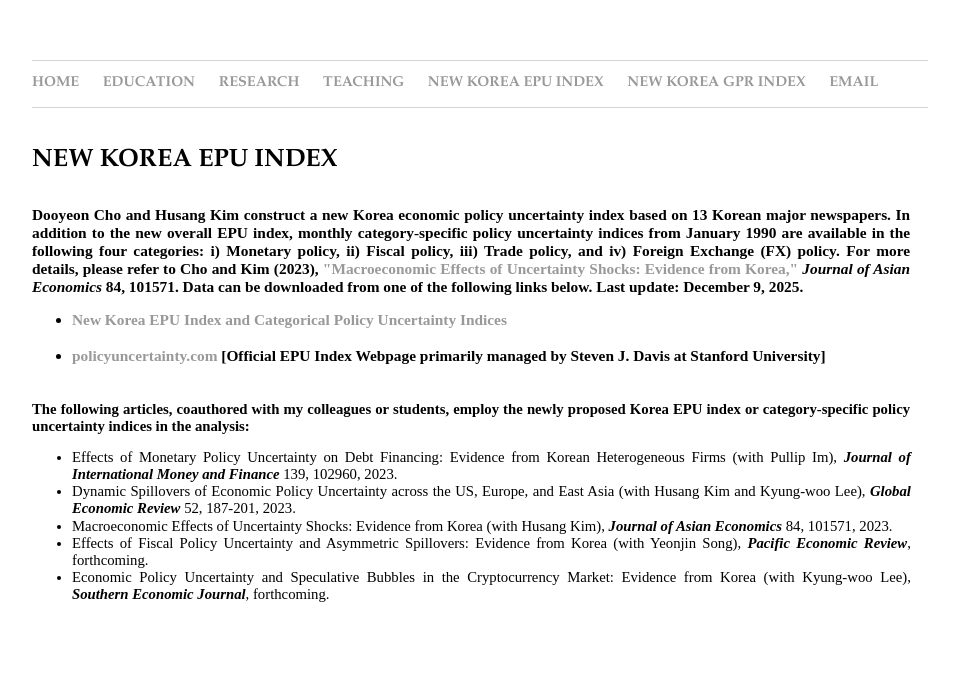
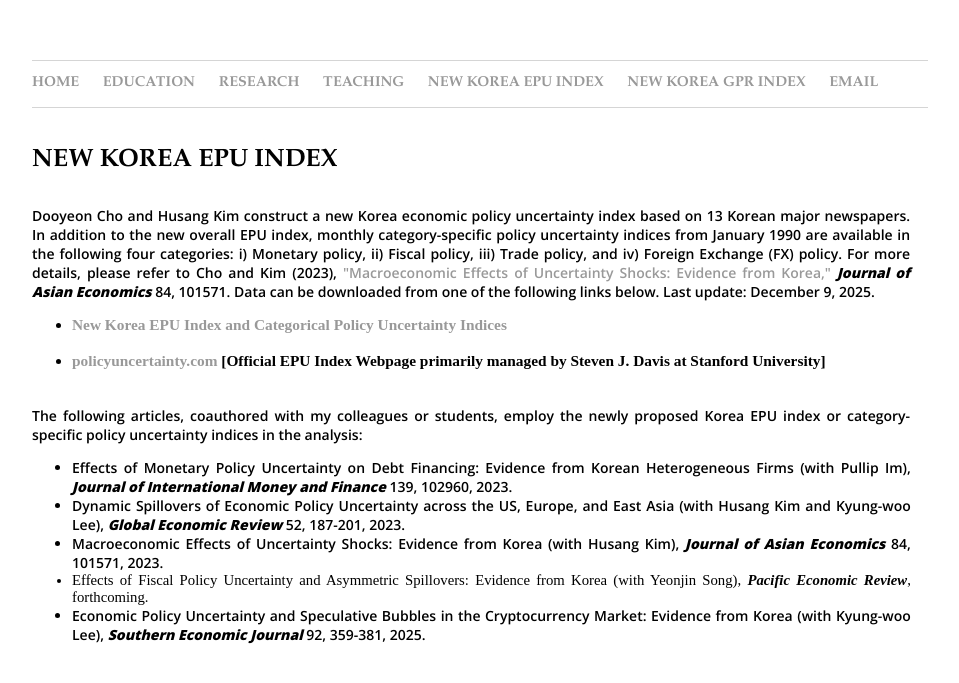
Before and after one commit to dooyeoncho/dooyeoncho.github.io, a Jekyll site: the page built from pages/new_korean_epu_index.html, in a window 1280 px wide. Shown: the top 683 px of the page, without its empty margins (160-1119 px from the left). Built offline with Jekyll 4.4.1, drawn with Linux system fonts in a browser that asks for light colours.

Commit message:
Update new_korean_epu_index.html

```diff
--- a/pages/new_korean_epu_index.html
+++ b/pages/new_korean_epu_index.html
@@ -30,7 +30,7 @@
 <h1 class="headerstyle">NEW KOREA EPU INDEX</h1>
 </div>
 <div><b>
-			<div><span>Dooyeon Cho and Husang Kim construct a new Korea economic policy uncertainty index based on 13 Korean major newspapers. In addition to the new overall EPU index, monthly
+			<div><span class="highlight-title">Dooyeon Cho and Husang Kim construct a new Korea economic policy uncertainty index based on 13 Korean major newspapers. In addition to the new overall EPU index, monthly
         category-specific policy uncertainty indices from January 1990 are available in the following four categories: i) Monetary policy, ii) Fiscal policy,
         iii) Trade policy, and iv) Foreign Exchange (FX) policy. For more details, please refer to Cho and Kim (2023), <a href="https://www.sciencedirect.com/science/article/pii/S1049007822001270">"Macroeconomic Effects of Uncertainty Shocks: Evidence from Korea," </a> <em property="italic"><b>Journal of Asian Economics</b></em> 84, 101571. Data can be downloaded from one of the following links below. Last update: December 9, 2025.</span> &nbsp;
 		<ul>
@@ -42,13 +42,13 @@
 
 </div>
 <div><b>
-			<div><span>The following articles, coauthored with my colleagues or students, employ the newly proposed Korea EPU index or category-specific policy uncertainty indices in the analysis:</span></b> &nbsp;
+			<div><span class="highlight-title">The following articles, coauthored with my colleagues or students, employ the newly proposed Korea EPU index or category-specific policy uncertainty indices in the analysis:</span></b> &nbsp;
 		<ul>
-			<span><li>Effects of Monetary Policy Uncertainty on Debt Financing: Evidence from Korean Heterogeneous Firms (with Pullip Im), <em property="italic"><b>Journal of International Money and Finance</b></em> 139, 102960, 2023.</li></span>  &nbsp;
-			<span><li>Dynamic Spillovers of Economic Policy Uncertainty across the US, Europe, and East Asia (with Husang Kim and Kyung-woo Lee), <em property="italic"><b>Global Economic Review</b></em> 52, 187-201, 2023.</li></span>  &nbsp;
-			<span><li>Macroeconomic Effects of Uncertainty Shocks: Evidence from Korea (with Husang Kim), <em property="italic"><b>Journal of Asian Economics</b></em> 84, 101571, 2023.</li></span> &nbsp;
+			<span class="highlight-title"><li>Effects of Monetary Policy Uncertainty on Debt Financing: Evidence from Korean Heterogeneous Firms (with Pullip Im), <em property="italic"><b>Journal of International Money and Finance</b></em> 139, 102960, 2023.</li></span>  &nbsp;
+			<span class="highlight-title"><li>Dynamic Spillovers of Economic Policy Uncertainty across the US, Europe, and East Asia (with Husang Kim and Kyung-woo Lee), <em property="italic"><b>Global Economic Review</b></em> 52, 187-201, 2023.</li></span>  &nbsp;
+			<span class="highlight-title"><li>Macroeconomic Effects of Uncertainty Shocks: Evidence from Korea (with Husang Kim), <em property="italic"><b>Journal of Asian Economics</b></em> 84, 101571, 2023.</li></span> &nbsp;
                         <span><li>Effects of Fiscal Policy Uncertainty and Asymmetric Spillovers: Evidence from Korea (with Yeonjin Song), <em property="italic"><b>Pacific Economic Review</b></em>, forthcoming.</li></span>
-			<span><li>Economic Policy Uncertainty and Speculative Bubbles in the Cryptocurrency Market: Evidence from Korea (with Kyung-woo Lee), <em property="italic"><b>Southern Economic Journal</b></em>, forthcoming.</li></span>
+			<span class="highlight-title"><li>Economic Policy Uncertainty and Speculative Bubbles in the Cryptocurrency Market: Evidence from Korea (with Kyung-woo Lee), <em property="italic"><b>Southern Economic Journal</b></em> 92, 359-381, 2025.</li></span>
                 </ul>
 
 </div>&nbsp;&nbsp;&nbsp;&nbsp;
```
